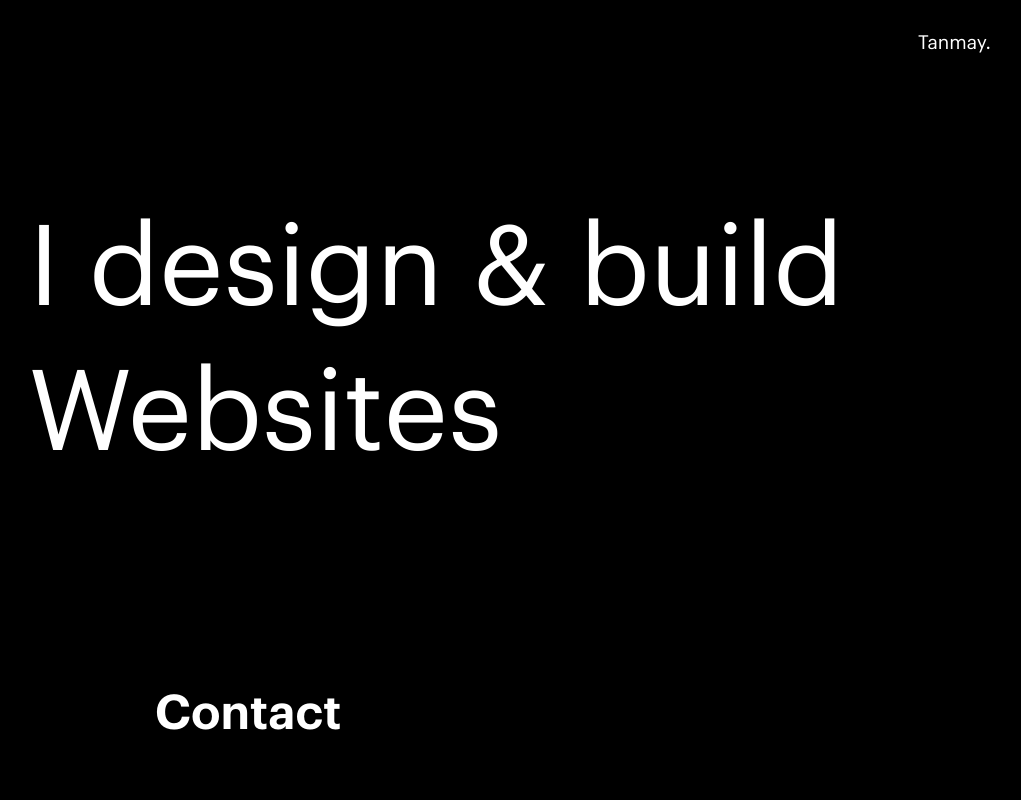
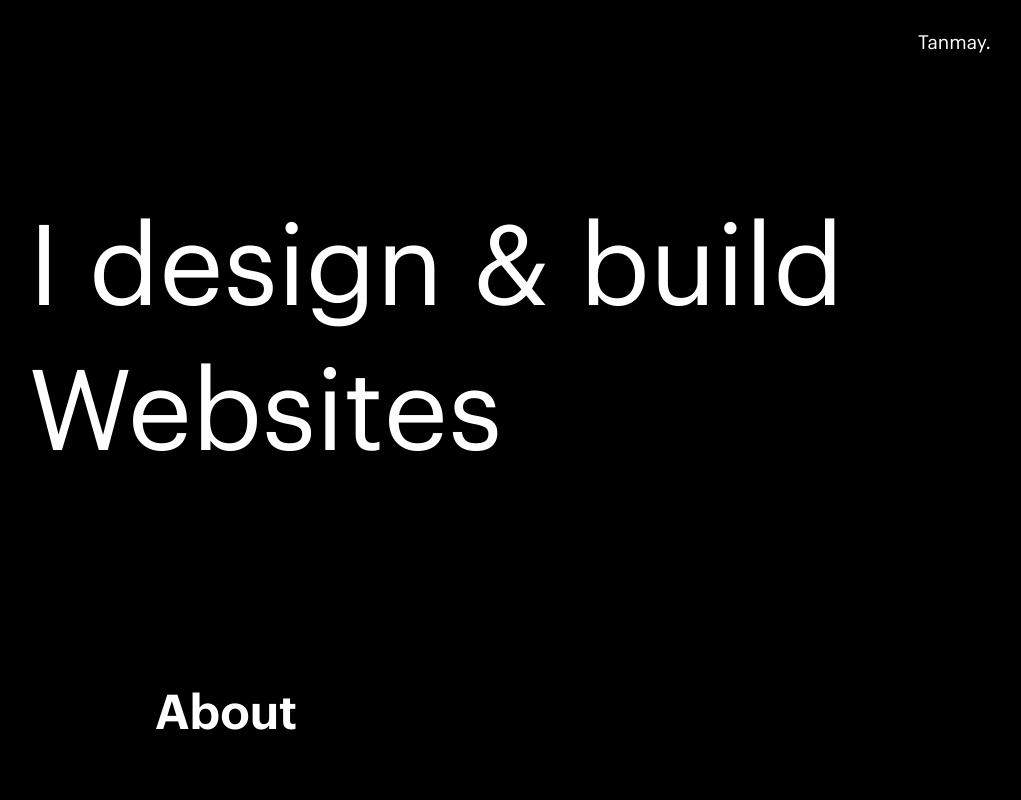
Before and after one commit to tanmayagrwl/Portfolio-site, a plain HTML site: page about.html in a window 1280 px wide. Shown: the top 800 px of the page, without its empty margins (169-1190 px from the left). Drawn offline with Linux system fonts and the light colour scheme.

Commit message:
Update about.html fix typo

```diff
--- a/about.html
+++ b/about.html
@@ -14,7 +14,7 @@
     </div>
 
     <p id="toptext">I design & build Websites</p>
-    <h4 id="belhead">Contact</h4>
+    <h4 id="belhead">About</h4>
 
     <p id="beltext1">Hello, I am Tanmay. I am passionate Web Developer with over 3+ years of experience in web design and development.</p>
 
```
